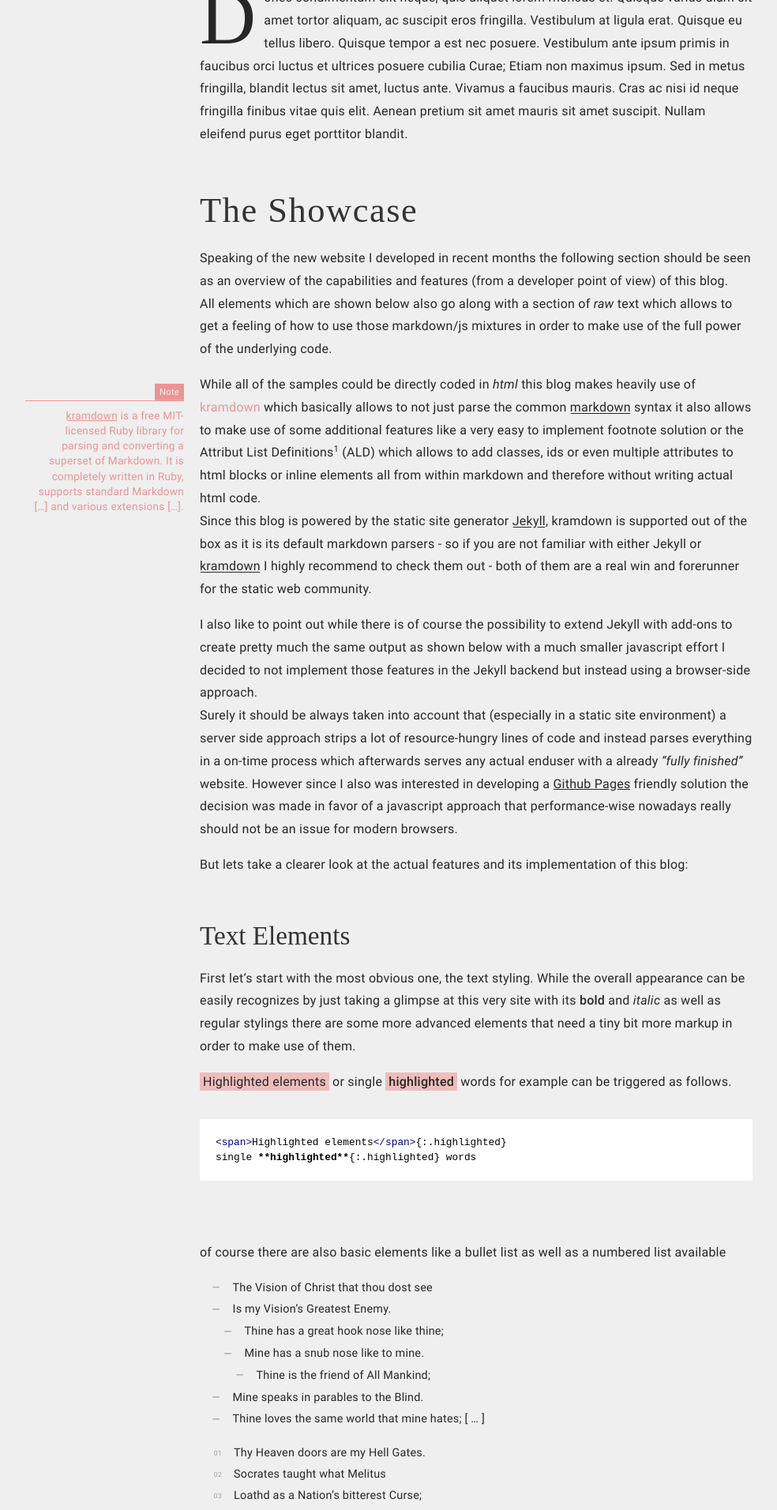
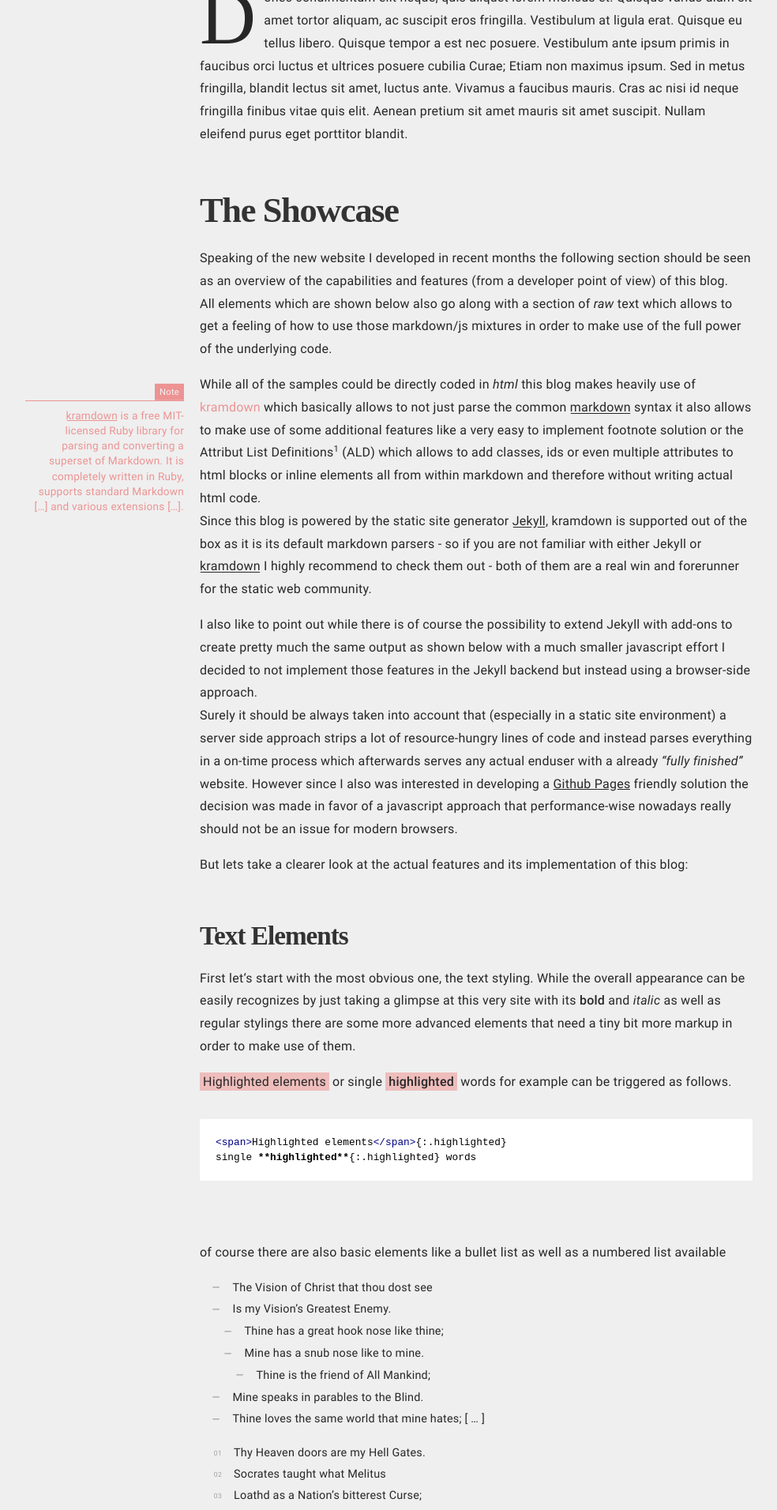
Before and after one commit to bkroggel/luzid, a Jekyll site: the page built from _posts/2018-02-21-Showcase.md, in a window 1280 px wide. Shown: the part 1113-3025 px from the top of the page at 79% size, without its empty margins (37-1021 px from the left). Built offline with Jekyll 4.4.1, drawn with Linux system fonts in a browser that asks for light colours; nearby versions of some CDN libraries; some web fonts are replaced.

Commit message:
blog headers now bold

```diff
--- a/_sass/blog/_blog-font.scss
+++ b/_sass/blog/_blog-font.scss
@@ -334,9 +334,10 @@ pre {
 .bk-blog-style h2,
 .bk-blog-style h2>a {
   font-size: 2.0625rem;
-  font-weight: 400;
+  font-weight: 600;
+  letter-spacing: -0.03em;
   line-height: 1.2;
-  letter-spacing: 0.035em;
+  //letter-spacing: 0.035em;
   position: relative;
   width: 90%;
   @include media-query($small){
@@ -377,8 +378,9 @@ pre {
   h3>a,
   h4,
   h4>a {
-    font-weight: 400;
+    font-weight: 600;
     line-height: 1.2em;
+    letter-spacing: -0.03em;
     //font-size: 1.55rem;
     font-size: 1.725rem;
     @include media-query($small){
```
